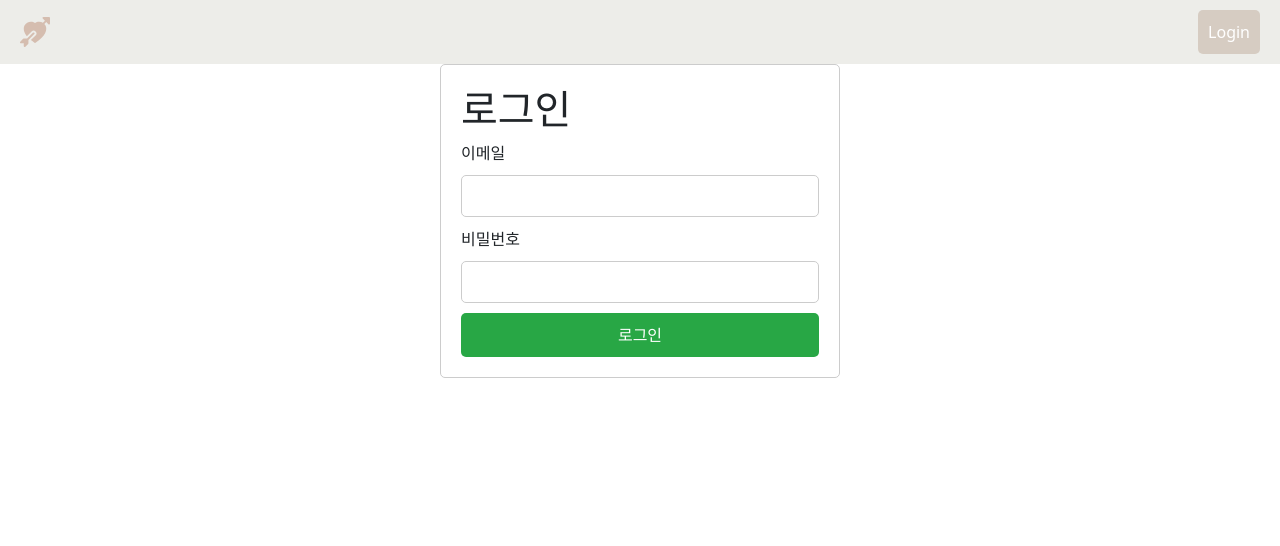
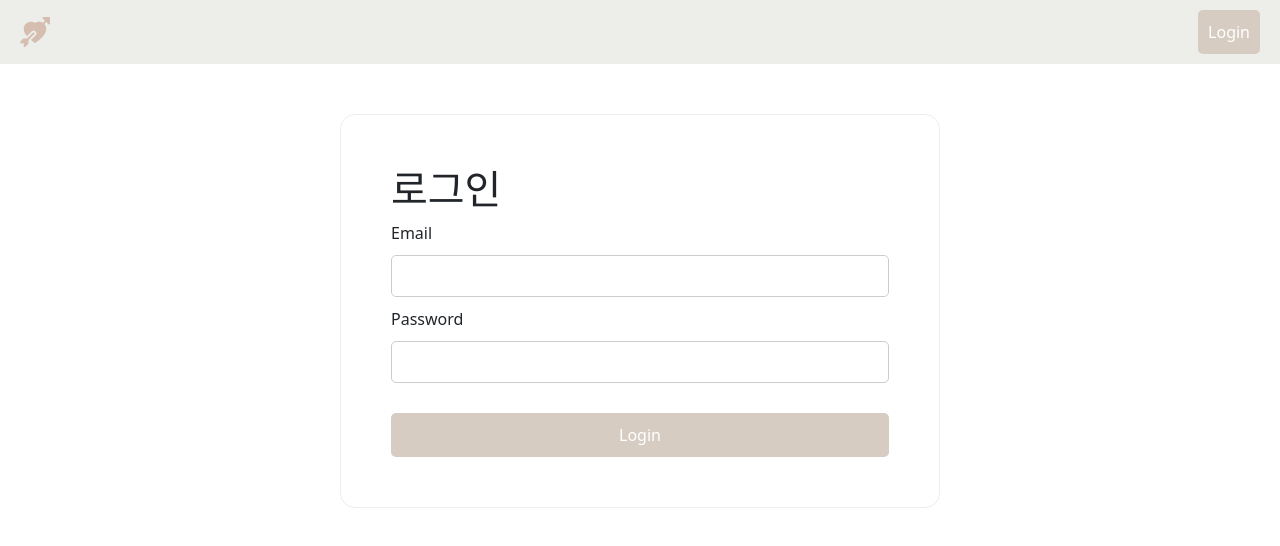
Before and after one commit to siawase17/blog-rails-vue.js, a Vue app in the folder frontend/: page /login in a window 1280 px wide. Shown: the top 546 px of the page. Built offline with nearby package versions, Linux system fonts and the light colour scheme.

Commit message:
design: login

```diff
--- a/frontend/src/views/Login.vue
+++ b/frontend/src/views/Login.vue
@@ -3,14 +3,14 @@
         <h1>로그인</h1>
         <form @submit.prevent="login">
             <div>
-                <label for="email">이메일</label>
+                <label for="email">Email</label>
                 <input type="email" id="email" v-model="email" required />
             </div>
             <div>
-                <label for="password">비밀번호</label>
+                <label for="password">Password</label>
                 <input type="password" id="password" v-model="password" required />
             </div>
-            <button type="submit">로그인</button>
+            <button type="submit">Login</button>
         </form>
     </div>
 </template>
@@ -18,7 +18,7 @@
 <script>
 import { ref } from 'vue';
 import { useRouter } from 'vue-router';
-import { loginUser } from '@/api'; // 로그인 API 호출 함수
+import { loginUser } from '@/api';
 
 export default {
     name: 'Login',
@@ -30,11 +30,11 @@ export default {
 
         const login = async () => {
             try {
-                const token = await loginUser(email.value, password.value); // 로그인 시 API 호출
-                localStorage.setItem('authToken', token); // 받은 토큰을 로컬 스토리지에 저장
-                router.push('/'); // 홈 화면으로 리디렉션
+                const token = await loginUser(email.value, password.value);
+                localStorage.setItem('authToken', token);
+                router.push('/');
             } catch (error) {
-                errorMessage.value = '로그인 실패: ' + error.message; // 실패 시 에러 메시지 출력
+                errorMessage.value = '로그인 실패: ' + error.message;
             }
         };
 
@@ -49,13 +49,12 @@ export default {
 </script>
 
 <style scoped>
-/* 로그인 폼 스타일 */
 .login {
-    max-width: 400px;
-    margin: 0 auto;
-    padding: 20px;
-    border: 1px solid #ccc;
-    border-radius: 5px;
+    max-width: 600px;
+    margin: 50px auto;
+    padding: 50px;
+    border: 1px solid #edede9;
+    border-radius: 15px;
 }
 
 input {
@@ -68,15 +67,16 @@ input {
 
 button {
     width: 100%;
+    margin-top: 20px;
     padding: 10px;
-    background-color: #28a745;
+    background-color: #d6ccc2;
     color: white;
     border: none;
     border-radius: 5px;
 }
 
 button:hover {
-    background-color: #218838;
+    background-color: #d5bdaf;
 }
 
 .error-message {
```
